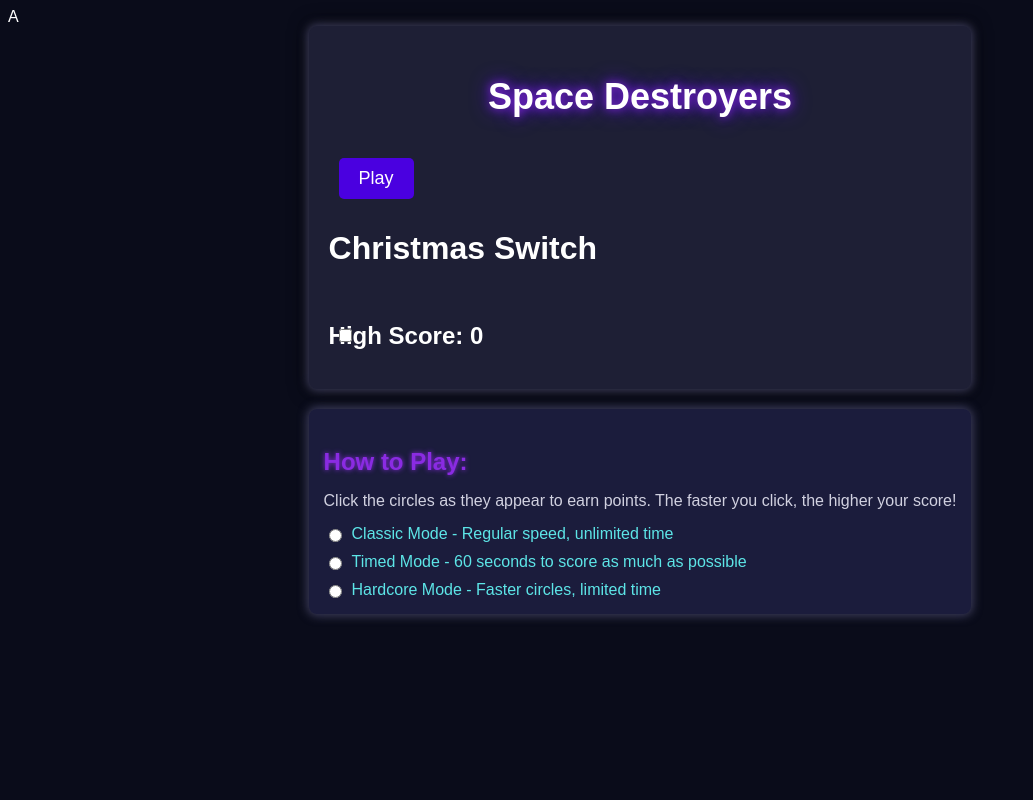
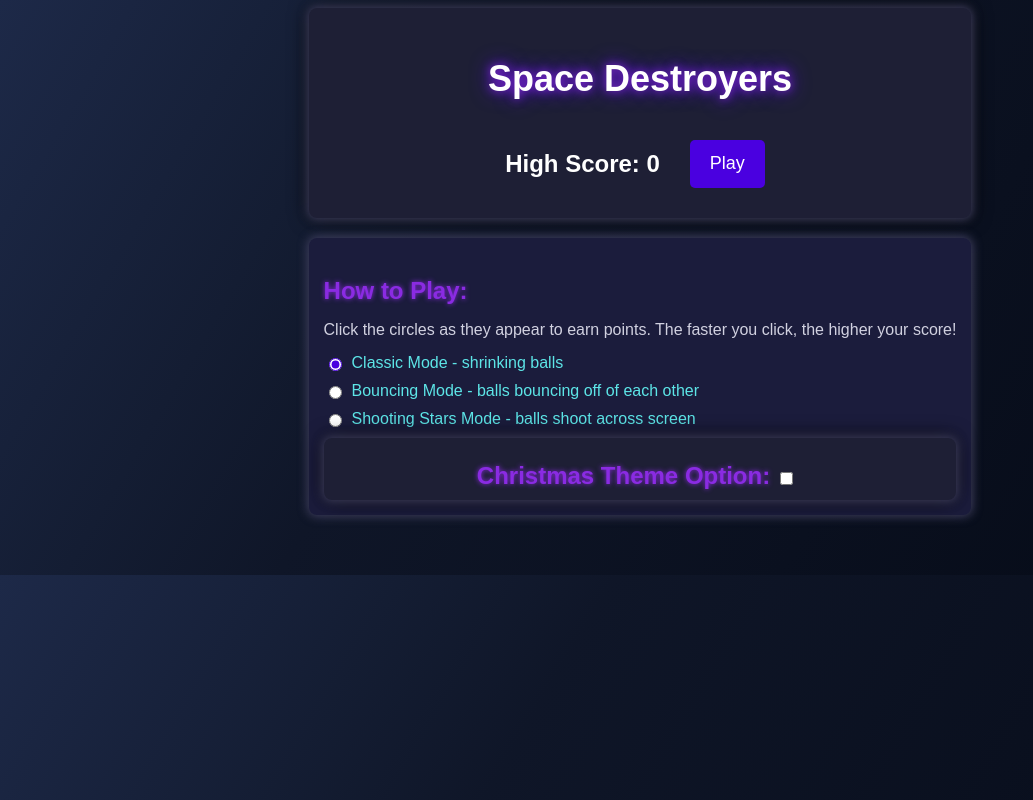
Before and after one commit to R0M-GH/Spotify_Wrapped, a Django app: page /game/ in a window 1280 px wide. Shown: the whole page, without its empty margins (0-1033 px from the left). Run offline with Django 5.2, Linux system fonts and the light colour scheme.

Commit message:
css changes and new gamemodes
see above

```diff
--- a/main/static/game.css
+++ b/main/static/game.css
@@ -1,5 +1,6 @@
 /* General page background */
 body {
+     background: linear-gradient(120.56deg, rgba(29, 41, 72, 1.00) 0%, rgba(20, 29, 51, 1.00) 24.819809198379517%, rgba(15, 22, 40, 1.00) 38.076335191726685%, rgba(5, 10, 22, 1.00) 100%);
     background-color: #0a0c1a; /* Deep space blue */
     color: #ffffff;
     font-family: 'Arial', sans-serif;
@@ -12,15 +13,27 @@ body {
     align-items: center;
 }
 
+.pb {
+    display: flex;
+    justify-content: center;
+    gap: 20px; /* Space between high score and play button */
+}
+
+
 /* Header styling */
 .header {
+    display: flex;
+    justify-content: center; /* Centers items horizontally */
+    align-items: center;     /* Centers items vertically */
     background-color: #1e1f35; /* Dark space gray */
+    flex-direction:column;
     padding: 20px;
     border-radius: 8px;
     box-shadow: 0px 0px 10px 2px #3d3d5c, 0px 0px 20px #000; /* Faint outer glow */
     transition: box-shadow 0.3s ease;
-    align-items: center;
 }
+
+
 
 /* Title styling */
 #title {
@@ -88,6 +101,7 @@ body {
 
 /* Circle button styling */
 .circle {
+    font-family: 'Orbitron', sans-serif; /* Futuristic font */
     width: 80px;
     height: 80px;
     background-color: #ff477e; /* Space-themed pink */
@@ -103,14 +117,6 @@ body {
     background-color: #ff89b6; /* Lighter pink */
 }
 
-/* Christmas switch styling */
-#christmas-switch {
-    position: relative;
-    top: 40px;
-    margin: 0 10px;
-    accent-color: #ff477e; /* Same as circle color */
-}
-
 /* Play area styling */
 #play {
     display: flex;
@@ -124,6 +130,7 @@ body {
     border-radius: 8px;
     color: #ffffff;
     box-shadow: 0px 0px 10px 2px #3d3d5c;
+    flex-direction: column;
 }
 
 .instructions h3 {
@@ -163,7 +170,21 @@ body {
     color: #8a2be2; /* Change color on hover */
 }
 
-#chirst-switch{
-    align-items: center;
+.chi{
+    display: flex;
+    justify-content: center; /* Centers items horizontally */
+    align-items: center;     /* Centers items vertically */
+    background-color: #1e1f35; /* Dark space gray */
+    border-radius: 8px;
+    box-shadow: 0px 0px 10px 2px #3d3d5c, 0px 0px 20px #000; /* Faint outer glow */
+    transition: box-shadow 0.3s ease;
+}
 
+
+/* Christmas switch styling */
+#christmas-switch {
+    position: relative;
+    top: 10px;
+    margin: 0 10px;
+    accent-color: #ff477e; /* Same as circle color */
 }
--- a/main/static/game.js
+++ b/main/static/game.js
@@ -40,7 +40,7 @@ function updateScoreDisplay() {
     const scoreElement = document.querySelector('.score');
 
     const accuracy = (hits / (hits + missed) * 100 || 0).toFixed(2);
-    accuracyElement.textContent = `${accuracy}% Accuracy`; // Display accuracy as percentage
+    accuracyElement.textContent = `${accuracy}%`; // Display accuracy as percentage
     hitElement.textContent = `${hits} Hits`; // Display updated hits count
     scoreElement.textContent = `${points} Points`; // Display points
 }
@@ -84,6 +84,7 @@ function getRandomItem() {
 }
 
 function makeCircles() {
+    // Reset game variables and UI elements
     points = 0;        // Tracks successful clicks
     missed = 0;        // Tracks missed clicks
     hits = 0;
@@ -97,6 +98,8 @@ function makeCircles() {
     circles = []; // Reset the circles array
     container.innerHTML = ""; // Clear previous circles from the container
 
+
+    // Set up interval for creating circles
     setTimeout(function() {
         isOver = true;
         shrinkAllCircles(); // Call to shrink all circles after game is over
@@ -108,6 +111,7 @@ function makeCircles() {
             header.style.display = 'flex';
             fullplay.style.display = 'none';
             options.style.display = 'flex';
+            instructions.style.display = 'flex';
 
             circles = []; // Reset the circles array
             container.innerHTML = ""; // Clear previous circles from the container
@@ -117,8 +121,9 @@ function makeCircles() {
             return;
         }
 
+        // Create the circle element
         const circle = document.createElement('button'); // Create a button element for accessibility
-        circle.classList.add('class-container');
+        circle.className += 'circle';
         circle.style.width = `${size}px`;
         circle.style.height = `${size}px`;
         circle.style.position = 'absolute';
@@ -126,26 +131,29 @@ function makeCircles() {
         circle.style.left = getRandomPercentage();
         const itemName = getRandomItem();
         circle.textContent = itemName.name;
+        circle.style.color = 'white';
         circle.style.borderRadius = '50%'; // Make it circular
         circle.style.transition = 'width 0.1s, height 0.1s'; // Smooth transition for shrinking
 
-        // Add an event listener to the circle for clicking
-        circle.addEventListener('click', function() {
-            const isReal = itemName.isFake === false; // Check if the item is real or fake
-            killButtons.call(this, isReal);
-            shrinkCircle(this); // Call the shrink function on click
-            updateScoreDisplay()
-        });
+        // Set behavior based on mode
+        if (selectedMode === 'classic') {
+            circle.addEventListener('click', function() {
+                killButtons.call(this, true);
+                shrinkCircle(this);
+            });
+            shrinkCircles();
+        } else if (selectedMode === 'bouncing') {
+            enableBouncing(circle);  // Apply bouncing effect
+        } else if (selectedMode === 'shooting') {
+            enableShooting(circle);  // Apply shooting effect
+        }
 
+        circles.push(circle);
+        container.appendChild(circle);
+        totalCircles += 1;
+    }, frequency);
+}
 
-        circles.push(circle); // Store reference to the circle
-        container.appendChild(circle);
-        console.log("circle added");
-        totalCircles = totalCircles + 1;
-        shrinkCircles();
-
-    }, frequency); // Set interval time based on frequency
-}
 
 function shrinkCircle(circle) {
     // Get the current size of the circle
@@ -238,16 +246,89 @@ document.querySelectorAll('.game-mode-option').forEach(option => {
         if (selectedMode === 'classic') {
             console.log("Classic Mode selected - Regular speed, unlimited time");
             // Add code for Classic Mode here
-        } else if (selectedMode === 'timed') {
+        } else if (selectedMode === 'bouncing') {
             console.log("Timed Mode selected - 60 seconds to score as much as possible");
             // Add code for Timed Mode here
-        } else if (selectedMode === 'hardcore') {
+        } else if (selectedMode === 'shooting') {
             console.log("Hardcore Mode selected - Faster circles, limited time");
             // Add code for Hardcore Mode here
         }
     });
 });
 
+function enableBouncing(circle) {
+    let dx = (Math.random() - 0.5) * 5; // Random horizontal speed
+    let dy = (Math.random() - 0.5) * 5; // Random vertical speed
+    // Update position logic:
+    ball.style.left = `${parseFloat(ball.style.left) + dx}px`;
+    ball.style.top = `${parseFloat(ball.style.top) + dy}px`;
+
+    function moveCircle() {
+        const rect = container.getBoundingClientRect();
+        const circleRect = circle.getBoundingClientRect();
+
+        // Check boundaries
+        if (circleRect.left + dx < rect.left || circleRect.right + dx > rect.right) dx *= -1;
+        if (circleRect.top + dy < rect.top || circleRect.bottom + dy > rect.bottom) dy *= -1;
+
+        // Update position
+        circle.style.left = `${circle.offsetLeft + dx}px`;
+        circle.style.top = `${circle.offsetTop + dy}px`;
+
+        if (!isOver) {
+            requestAnimationFrame(moveCircle);
+        }
+    }
+
+    requestAnimationFrame(moveCircle);
+}
+
+function enableShooting(circle) {
+    const rect = container.getBoundingClientRect();
+    const startSide = Math.floor(Math.random() * 4); // Randomize starting side: 0=top, 1=right, 2=bottom, 3=left
+    let dx = 0, dy = 0;
+
+    // Set initial position and movement direction based on the starting side
+    switch (startSide) {
+        case 0: // Top
+            circle.style.top = '0px';
+            circle.style.left = `${Math.random() * rect.width}px`;
+            dy = 5;
+            break;
+        case 1: // Right
+            circle.style.top = `${Math.random() * rect.height}px`;
+            circle.style.left = `${rect.width - circle.offsetWidth}px`;
+            dx = -5;
+            break;
+        case 2: // Bottom
+            circle.style.top = `${rect.height - circle.offsetHeight}px`;
+            circle.style.left = `${Math.random() * rect.width}px`;
+            dy = -5;
+            break;
+        case 3: // Left
+            circle.style.top = `${Math.random() * rect.height}px`;
+            circle.style.left = '0px';
+            dx = 5;
+            break;
+    }
+
+    function shootCircle() {
+        // Update position
+        circle.style.left = `${circle.offsetLeft + dx}px`;
+        circle.style.top = `${circle.offsetTop + dy}px`;
+
+        const circleRect = circle.getBoundingClientRect();
+        if (circleRect.bottom < 0 || circleRect.top > rect.height || circleRect.right < 0 || circleRect.left > rect.width) {
+            circle.style.display = 'none';
+            missed += 1;
+            updateScoreDisplay();
+        } else if (!isOver) {
+            requestAnimationFrame(shootCircle);
+        }
+    }
+
+    requestAnimationFrame(shootCircle);
+}
 
 
 fake_artist_names = [
--- a/main/templates/Spotify_Wrapper/game.html
+++ b/main/templates/Spotify_Wrapper/game.html
@@ -1,4 +1,4 @@
-A<!DOCTYPE html>
+<!DOCTYPE html>
 <html lang="en">
 <head>
     {% load static %}
@@ -10,13 +10,13 @@ A<!DOCTYPE html>
     <div id="all">
         <div class="main">
             <div class="header">
-                <h2 id="title">Space Destroyers</h2>
-                <input type="button" value="Play" id="t-play" class="button-styles" aria-label="Play game">
-                <div id="christ-switch">
-                    <h1>Christmas Switch</h1>
-                    <input type="checkbox" id="christmas-switch" aria-label="Christmas mode">
+                <div class = "tophead">
+                    <h2 id="title">Space Destroyers</h2>
                 </div>
-                <h2 class="h-score">High Score: 0</h2>
+                <div class = pb>
+                    <h2 class="h-score">High Score: 0</h2>
+                    <input type="button" value="Play" id="t-play" class="button-styles" aria-label="Play game">
+                </div>
             </div>
 
             <!-- Game Instructions Section -->
@@ -25,20 +25,23 @@ A<!DOCTYPE html>
                 <p>Click the circles as they appear to earn points. The faster you click, the higher your score!</p>
                 <div class="game-options">
                     <label>
-                        <input type="radio" name="game-mode" value="classic" class="game-mode-option">
-                        Classic Mode - Regular speed, unlimited time
+                        <input type="radio" name="game-mode" value="classic" class="game-mode-option" checked>
+                        Classic Mode - shrinking balls
                     </label>
                     <label>
-                        <input type="radio" name="game-mode" value="timed" class="game-mode-option">
-                        Timed Mode - 60 seconds to score as much as possible
+                        <input type="radio" name="game-mode" value="bouncing" class="game-mode-option">
+                        Bouncing Mode - balls bouncing off of each other
                     </label>
                     <label>
-                        <input type="radio" name="game-mode" value="hardcore" class="game-mode-option">
-                        Hardcore Mode - Faster circles, limited time
+                        <input type="radio" name="game-mode" value="shooting" class="game-mode-option">
+                        Shooting Stars Mode - balls shoot across screen
                     </label>
+                    <div class="chi">
+                        <h3>Christmas Theme Option:</h3>
+                        <input type="checkbox" id="christmas-switch" aria-label="Christmas mode">
+                    </div>
                 </div>
             </div>
-
             <div class="spacer"><p> </p></div>
         </div>
         <div id="play" style="display:none;">
```
